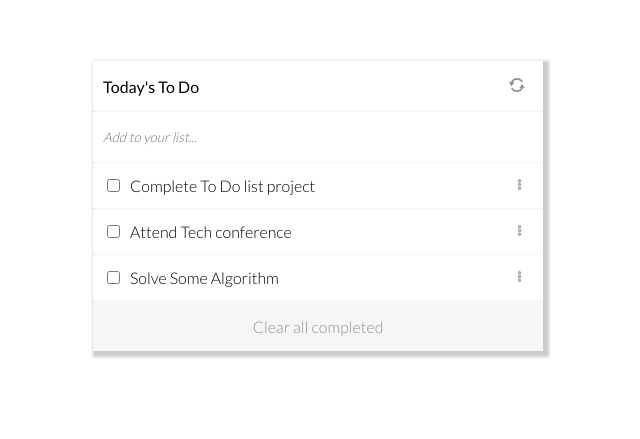
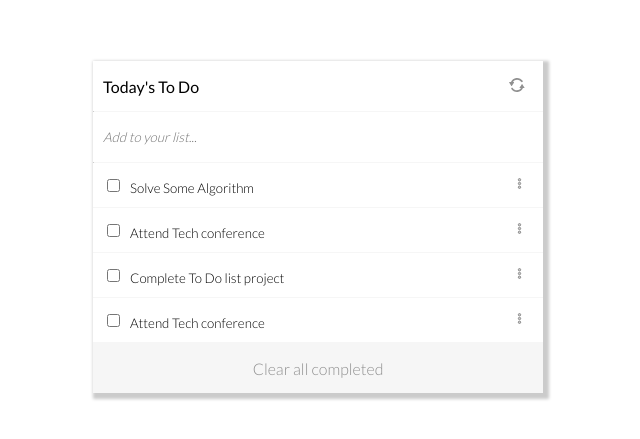
Before and after one commit to errea/Webpack-Todo_List, a website built with webpack: page src/index.html in a window 1280 px wide. Shown: the part 139-578 px from the top of the page, without its empty margins (322-962 px from the left). Built offline with nearby package versions, Linux system fonts and the light colour scheme; files whose address does not match are found by name.

Commit message:
Modify src folder + style + drag.js+ status.js + index.js + index.html

```diff
--- a/src/drag.js
+++ b/src/drag.js
@@ -4,13 +4,13 @@ let dragging = null;
 let targing = null;
 
 export default class DragAndSort {
-  dragStart(event) {
+  dragStart = (event) => {
     const target = DragAndSort.getLI(event.target);
     dragging = target;
     event.dataTransfer.setDragImage(dragging, 0, 0);
   }
 
-  dragOver(event) {
+  dragOver = (event) => {
     event.preventDefault();
     const target = DragAndSort.getLI(event.target);
     dragging.style.display = 'none';
@@ -23,7 +23,7 @@ export default class DragAndSort {
     }
   }
 
-  drop(event) {
+  drop = (event) => {
     event.preventDefault();
     const target = DragAndSort.getLI(event.target);
     dragging.style.display = 'flex';
--- a/src/index.html
+++ b/src/index.html
@@ -3,7 +3,7 @@
   <head>
     <meta charset="UTF-8" />
     <meta name="viewport" content="width=device-width, initial-scale=1.0" />
-    <title>Webpack TodoList</title>
+    <title>TodoList Exercise</title>
     <link rel="preconnect" href="https://fonts.googleapis.com" />
     <link rel="preconnect" href="https://fonts.gstatic.com" crossorigin />
     <link
--- a/src/index.js
+++ b/src/index.js
@@ -1,11 +1,8 @@
 import './style.css';
+import DragAndSort from './drag.js';
+import Status from './status.js';
 
 const list = [
-  {
-    index: 3,
-    description: 'Solve Some Algorithm',
-    completed: false,
-  },
   {
     index: 2,
     description: 'Attend Tech conference',
@@ -13,28 +10,50 @@ const list = [
   },
   {
     index: 1,
+    description: 'Solve Some Algorithm',
+    completed: false,
+  },
+  {
+    index: 4,
+    description: 'Attend Tech conference',
+    completed: false,
+  },
+  {
+    index: 3,
     description: 'Complete To Do list project',
     completed: false,
   },
 ];
 
-const listUl = document.getElementById('list');
-
-function loadList() {
-  for (let i = 1; i <= list.length; i += 1) {
-    for (let j = 0; j < list.length; j += 1) {
-      if (list[j].index === i) {
-        const toDoLi = document.createElement('li');
-        toDoLi.className = 'item';
-        toDoLi.innerHTML = `
-                    <div class="check-div">
-                    <input id="input-${list[j].index}" type="checkbox"/><label for="input-${list[j].index}" >${list[j].description}</label></div>
-                    <button><img src="img/three-dots.svg" alt="" width="15" /></button>`;
-        listUl.appendChild(toDoLi);
-        listUl.appendChild(document.createElement('hr'));
-      }
-    }
+function loadLiEvents() {
+  const liElements = document.querySelectorAll('.item');
+  for (let i = 0; i < liElements.length; i += 1) {
+    const drag = new DragAndSort();
+    liElements[i].addEventListener('dragstart', drag.dragStart);
+    liElements[i].addEventListener('dragover', drag.dragOver);
+    liElements[i].addEventListener('drop', drag.drop);
   }
 }
 
-document.addEventListener('DOMContentLoaded', loadList);
+document.addEventListener('DOMContentLoaded', loadLiEvents);
+
+function loadCheckboxes() {
+  const checkboxes = document.querySelectorAll('.checks');
+  for (let i = 0; i < checkboxes.length; i += 1) {
+    const status = new Status();
+    checkboxes[i].addEventListener('change', status.validation);
+  }
+}
+
+document.addEventListener('DOMContentLoaded', loadCheckboxes);
+
+// LOCAL STORAGE
+
+if (!localStorage.ToDoList) {
+  document.addEventListener('DOMContentLoaded', DragAndSort.sortList(list));
+} else {
+  document.addEventListener(
+    'DOMContentLoaded',
+    DragAndSort.sortList(JSON.parse(localStorage.getItem('ToDoList'))),
+  );
+}
--- a/src/style.css
+++ b/src/style.css
@@ -71,19 +71,30 @@ button {
   justify-content: space-between;
   align-items: center;
   height: 45px;
+  border-bottom: 1px solid #f6f6f6;
+}
+
+.check-div {
+  display: flex;
+  width: 100%;
+  align-items: center;
 }
 
 .item input {
   margin-right: 10px;
 }
 
-label {
-  justify-self: flex-start;
-}
-
-input:checked + label {
-  color: #909090;
-  text-decoration: line-through;
+.item textarea {
+  margin: 0;
+  padding: 0;
+  resize: none;
+  height: 45px;
+  line-height: 50px;
+  overflow: hidden;
+  width: 100%;
+  border: none;
+  outline: none;
+  border-bottom: 1px solid #f6f6f6;
 }
 
 hr {
```
Also changed, not shown: src/status.js (indentation only).
